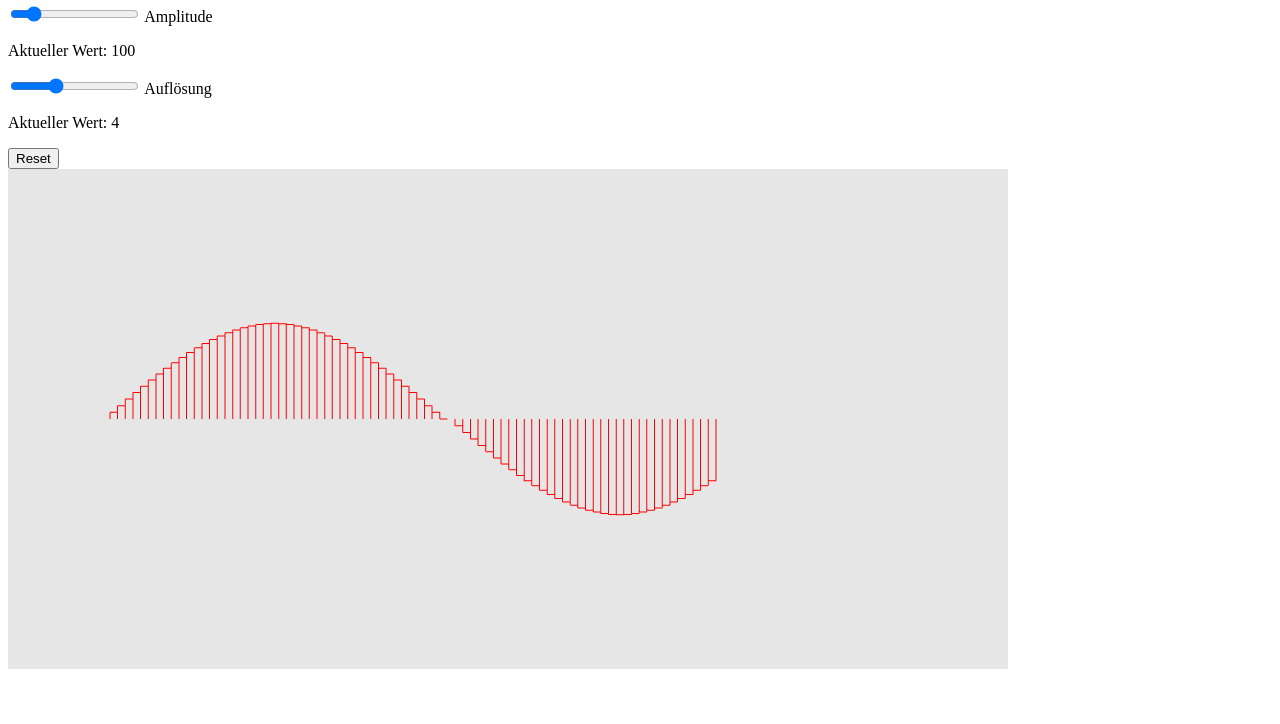
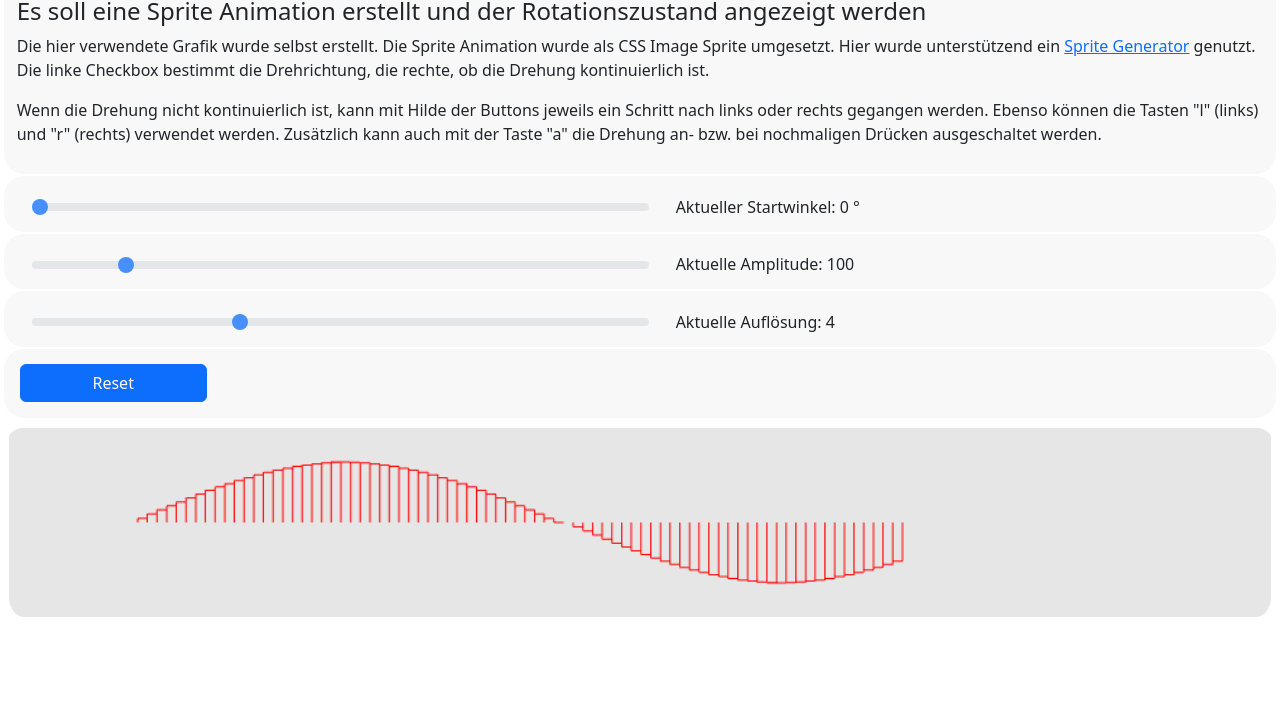
Before and after one commit to ChristianKitte/GvtInteractiveSinusWave, a plain HTML site: page Index.html in a window 1280 px wide. Shown: the part 76-800 px from the top of the page. Drawn offline with nearby package versions, Linux system fonts and the light colour scheme.

Commit message:
Layout der index.html überarbeitet, Canvas responsible gemacht. Code optimiert.

```diff
--- a/Index.html
+++ b/Index.html
@@ -2,41 +2,62 @@
 <html lang="en">
 <head>
     <meta charset="UTF-8">
-    <title>2D Geometrie aus Linien</title>
-    <link rel="stylesheet" href="css/index.css">
+    <title>EA 1</title>
+
+    <link rel="stylesheet" href="css/main.css">
+    <link rel="stylesheet" href="css/layout.css">
+
+    <!-- CSS only -->
+    <link href="https://cdn.jsdelivr.net/npm/bootstrap@5.2.2/dist/css/bootstrap.min.css" rel="stylesheet"
+          integrity="sha384-Zenh87qX5JnK2Jl0vWa8Ck2rdkQ2Bzep5IDxbcnCeuOxjzrPF/et3URy9Bv1WTRi" crossorigin="anonymous">
 </head>
-
 <body>
 
-<div id="configuration">
-    <div>
-        <input class="form-range" type="range" id="degree" name="degree" min="0" max="360" value="0"
-               step="1.0">
-        <label class="form-label" for="degree">Start (Winkel in Grad)</label>
-        <p id=value-degree>Aktueller Wert: </p>
+<div id="layout">
+    <div id="caption">
+        <h1>EA 2 - Interaktive Sinuswelle</h1>
+        <h4>Es soll eine Sprite Animation erstellt und der Rotationszustand angezeigt werden</h4>
+
+        <p>Die hier verwendete Grafik wurde selbst erstellt. Die Sprite Animation wurde als CSS Image Sprite
+            umgesetzt. Hier wurde unterstützend ein
+            <a href="https://www.toptal.com/developers/css/sprite-generator/" target="_blank">Sprite Generator</a>
+            genutzt. Die linke Checkbox bestimmt die Drehrichtung, die rechte, ob die Drehung kontinuierlich ist.
+        </p>
+
+        <p>Wenn die Drehung nicht kontinuierlich ist, kann mit Hilde der Buttons jeweils ein Schritt nach links
+            oder rechts gegangen werden. Ebenso können die Tasten "l" (links) und "r" (rechts) verwendet werden.
+            Zusätzlich kann auch mit der Taste "a" die Drehung an- bzw. bei nochmaligen Drücken ausgeschaltet werden.
+        </p>
     </div>
 
-    <div>
-        <input class="form-range" type="range" id="amplitude" name="amplitude" min="50" max="400" value="100"
+    <div class="slider-bar slider-content">
+        <input class="form-range slider" type="range" id="degree" name="degree" min="0" max="360" value="0"
+               step="1.0">
+        <span id=value-degree>Aktueller Wert: </span>
+    </div>
+    <div class="slider-bar slider-content">
+        <input class="form-range slider" type="range" id="amplitude" name="amplitude" min="50" max="400" value="100"
                step="0.5">
-        <label class="form-label" for="amplitude">Amplitude</label>
-        <p id="value-amplitude">Aktueller Wert: </p>
+        <span id="value-amplitude">Aktueller Wert: </span>
     </div>
-    <div>
-        <input class="form-range" type="range" id="resolution" name="resolution" min="1" max="10" value="4"
+    <div class="slider-bar slider-content">
+        <input class="form-range slider" type="range" id="resolution" name="resolution" min="1" max="10" value="4"
                step="1.0">
-        <label class="form-label" for="resolution">Auflösung</label>
-        <p id="value-resolution">Aktueller Wert: </p>
+        <span id="value-resolution">Aktueller Wert: </span>
     </div>
-    <div>
-        <button type="button" id="reset">Reset</button>
+
+    <div id="buttonBar">
+        <button id="reset" class="btn btn-primary">Reset</button>
     </div>
+
+    <canvas id="canvas" width="1000px" ></canvas>
 </div>
-
-<canvas id="canvas" width="1000px" height="500px"></canvas>
 
 <script src="script/main.js" type="text/javascript"></script>
 
+<!-- JavaScript Bundle with Popper -->
+<script src="https://cdn.jsdelivr.net/npm/bootstrap@5.2.2/dist/js/bootstrap.bundle.min.js"
+        integrity="sha384-OERcA2EqjJCMA+/3y+gxIOqMEjwtxJY7qPCqsdltbNJuaOe923+mo//f6V8Qbsw3"
+        crossorigin="anonymous"></script>
 </body>
-
 </html>
--- /dev/null
+++ b/css/layout.css
@@ -0,0 +1,67 @@
+body {
+    margin-top: 2%;
+    margin-left: 2%;
+}
+
+#layout {
+    margin: 4px;
+    display: flex;
+    flex-direction: column;
+}
+
+#caption {
+    padding: 1%;
+    border-radius: 20px;
+
+    background-color: #f8f8f8;
+}
+
+#buttonBar {
+    margin-top: 2px;
+    padding: 1%;
+    border-radius: 20px;
+
+    background-color: #f8f8f8;
+}
+
+#buttonBar > button {
+    margin: 3px;
+    width: 15%;
+}
+
+.slider-bar {
+    margin-top: 2px;
+    padding: 1%;
+    border-radius: 20px;
+
+    height: 3%;
+    background-color: #f8f8f8;
+}
+
+.slider-bar > .slider {
+    padding-top: 1%;
+    padding-left: 0.5%;
+    opacity: 0.75;
+    width: 50%;
+    margin-left: 9px;
+    margin-right: 10px;
+}
+
+.slider-bar > .slider:hover {
+    opacity: 1;
+}
+
+.slider-bar > span {
+    padding-left: 1%;
+}
+
+canvas {
+    border-radius: 20px;
+
+    padding-top: 10px;
+    padding-left: 5px;
+    padding-right: 5px;
+
+    width: 100%;
+    height: 3%;
+}
--- a/script/main.js
+++ b/script/main.js
@@ -9,9 +9,23 @@ var gl = getContext(0.9, 0.9, 0.9, 1);
  */
 var prog;
 
-var a = document.getElementById("value-degree");
-var b = document.getElementById("value-amplitude");
-var c = document.getElementById("value-resolution");
+/**
+ * Die Anzeige für den aktuelle Startgrad
+ * @type {HTMLElement} Das definierte span Element
+ */
+var currentDegree = document.getElementById("value-degree");
+
+/**
+ * Die Anzeige für die aktuelle Amplitude
+ * @type {HTMLElement} Das definierte span Element
+ */
+var currentAmplitude = document.getElementById("value-amplitude");
+
+/**
+ * Die Anzeige für die aktuelle Auflösung
+ * @type {HTMLElement} Das definierte span Element
+ */
+var currentResolution = document.getElementById("value-resolution");
 
 /**
  * Hält den anfänglichen Startwert der Sinuskurve beim Start
@@ -119,8 +133,8 @@ document.getElementById("reset").onclick = () => {
  * @returns {Float32Array|*}
  */
 function getVerticesPointsArray() {
-    var distance = resolution; // ==> Zoom
-    var x_pos = 1;
+    var distance = resolution; // legt über distance die Auflösung fest
+    var x_zeichenPos = 1; // legt die nächste Ausgabe fest (unabh. vom Startgrad)
     var y_pos = 0;
 
     var lastAmplitude = 0
@@ -130,12 +144,12 @@ function getVerticesPointsArray() {
 
     vertices = new Float32Array([]);
 
-    a.innerText = "Aktueller Wert: " + start_val.toString() + " °";
-    b.innerText = "Aktueller Wert: " + y_scale.toString();
-    c.innerText = "Aktueller Wert: " + resolution.toString();
+    currentDegree.innerText = "Aktueller Startwinkel: " + start_val.toString() + " °";
+    currentAmplitude.innerText = "Aktuelle Amplitude: " + y_scale.toString();
+    currentResolution.innerText = "Aktuelle Auflösung: " + resolution.toString();
 
-    for (let i = 1.0; i < 81; i++) {
-        curentStart_val = curentStart_val + distance;
+    for (let i = 1; i < 81; i++) {
+        curentStart_val = curentStart_val + distance; // legt den Grad fest, ab dem an Pos 1 gestartet wird
 
         let radians = curentStart_val * Math.PI / 180.0;
         y_pos = Math.sin(radians) * y_scale;
@@ -143,6 +157,7 @@ function getVerticesPointsArray() {
         let nextRadians = (curentStart_val + distance) * Math.PI / 180.0;
         let nextY_pos = Math.sin(nextRadians) * y_scale;
 
+        /*
         if (y_pos < nextY_pos && y_pos > 0) {
             bridgeToRight = true;
         } else if (y_pos > nextY_pos && y_pos > 0) {
@@ -152,37 +167,44 @@ function getVerticesPointsArray() {
         } else if (y_pos > nextY_pos && y_pos < 0) {
             bridgeToRight = true;
         }
+        */
+
+        if ((y_pos < nextY_pos && y_pos > 0) || (y_pos > nextY_pos && y_pos < 0)) {
+            bridgeToRight = true;
+        } else {
+            bridgeToRight = false;
+        }
 
         lastAmplitude = y_pos;
 
         // Add start Point 1th line
-        push(x_pos);
+        push(x_zeichenPos);
         push(0);
         //Add end Point 1th line
-        push(x_pos);
+        push(x_zeichenPos);
         push(y_pos);
 
-        console.log(curentStart_val);
-        console.log(start_val);
+        console.log(y_pos);
+        console.log(nextY_pos);
         console.log("__");
 
         if (bridgeToRight) {
             //Add start Point 2th line
-            push(x_pos);
+            push(x_zeichenPos);
             push(y_pos);
             //Add end Point 2th line
-            push((x_pos) + distance);
+            push((x_zeichenPos) + distance);
             push(y_pos);
         } else {
             //Add start Point 2th line
-            push(x_pos);
+            push(x_zeichenPos);
             push(y_pos);
             //Add end Point 2th line
-            push((x_pos) - distance);
+            push((x_zeichenPos) - distance);
             push(y_pos);
         }
 
-        x_pos = (x_pos) + distance;
+        x_zeichenPos = x_zeichenPos + distance;
     }
 
     return vertices;
```
Also changed, not shown: css/index.css (deleted), css/main.css (added).
